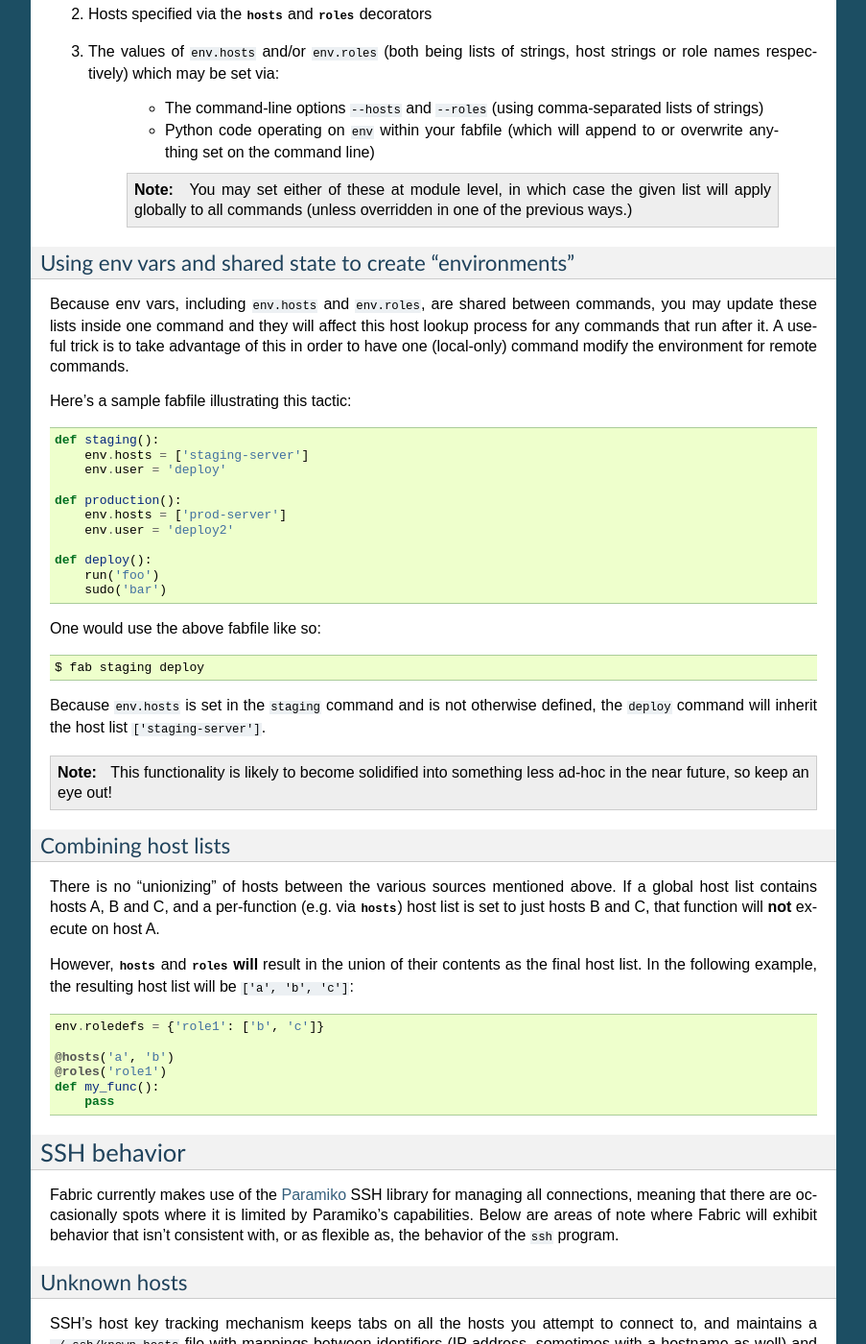
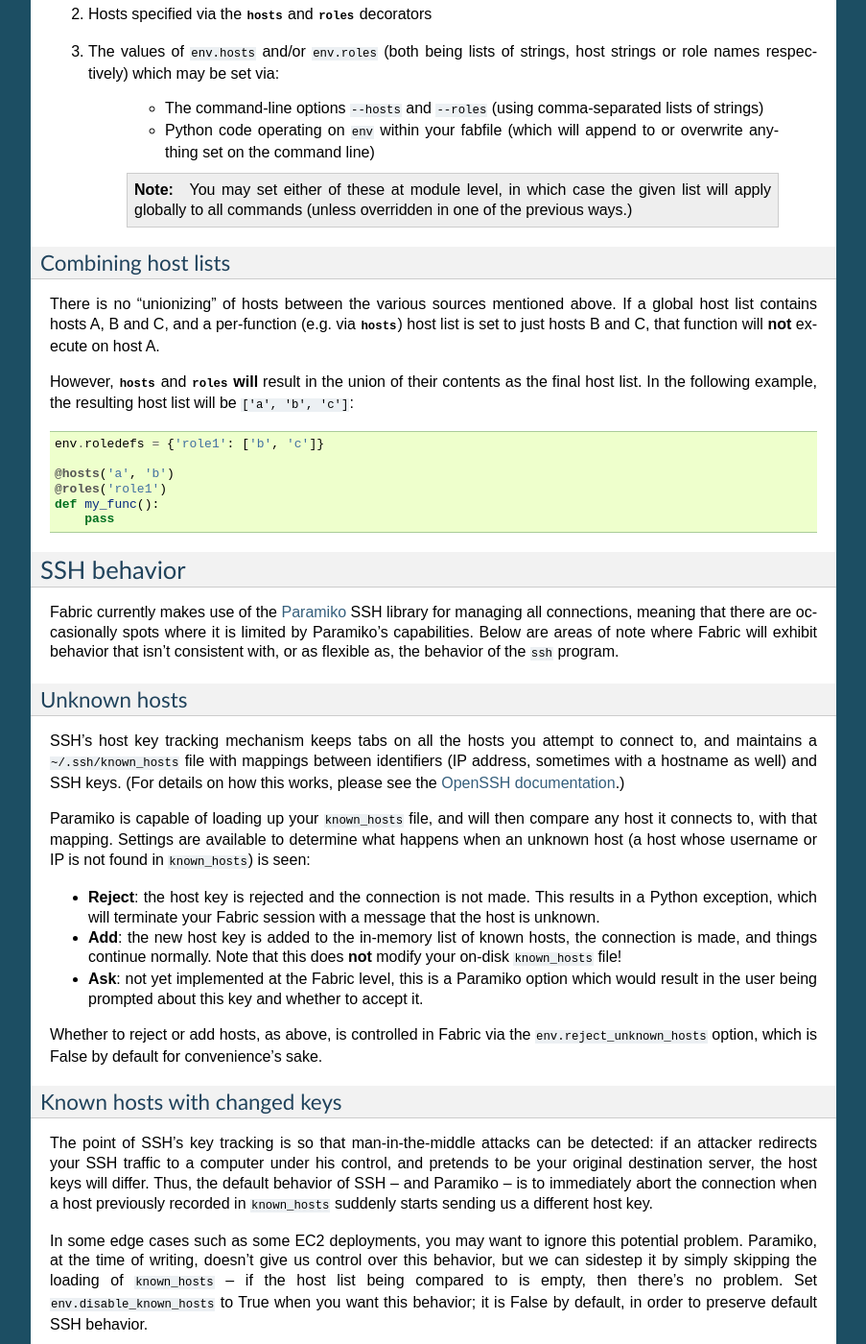
Before and after one commit to fabric/fabric, a Sphinx documentation site: the page built from docs/usage.rst, in a window 1280 px wide and 1400 px high, scrolled down 2143 px. Shown: the whole window at 96% size, without its empty margins (198-1101 px from the left). Built offline with Sphinx 7.4.7, drawn with Linux system fonts in a browser that asks for light colours; some of the changed text lies outside the part shown.

Commit message:
Remove "environments" section from usage docs.
Realized there was no point pushing this approach over roles -- I think
that was set up back when roles were broken or something?

```diff
--- a/docs/usage.rst
+++ b/docs/usage.rst
@@ -140,41 +140,6 @@ The lookup order is as follows:
         You may set either of these at module level, in which case the given
         list will apply globally to all commands (unless overridden in one of
         the previous ways.)
-
-Using env vars and shared state to create "environments"
---------------------------------------------------------
-
-Because env vars, including ``env.hosts`` and ``env.roles``, are shared between
-commands, you may update these lists inside one command and they will affect
-this host lookup process for any commands that run after it. A useful trick is
-to take advantage of this in order to have one (local-only) command modify the
-environment for remote commands.
-
-Here's a sample fabfile illustrating this tactic::
-
-    def staging():
-        env.hosts = ['staging-server']
-        env.user = 'deploy'
-
-    def production():
-        env.hosts = ['prod-server']
-        env.user = 'deploy2'
-
-    def deploy():
-        run('foo')
-        sudo('bar')
-
-One would use the above fabfile like so::
-
-    $ fab staging deploy
-
-Because ``env.hosts`` is set in the ``staging`` command and is not otherwise
-defined, the ``deploy`` command will inherit the host list
-``['staging-server']``.
-
-.. note::
-    This functionality is likely to become solidified into something less
-    ad-hoc in the near future, so keep an eye out!
 
 .. _combining-host-lists:
 
```
